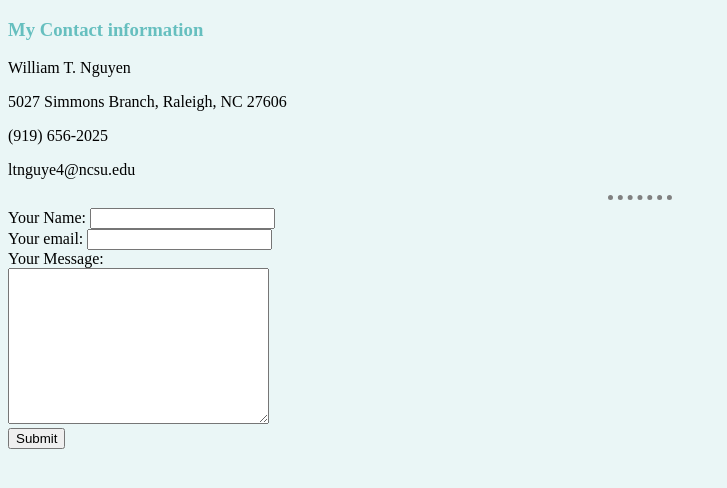
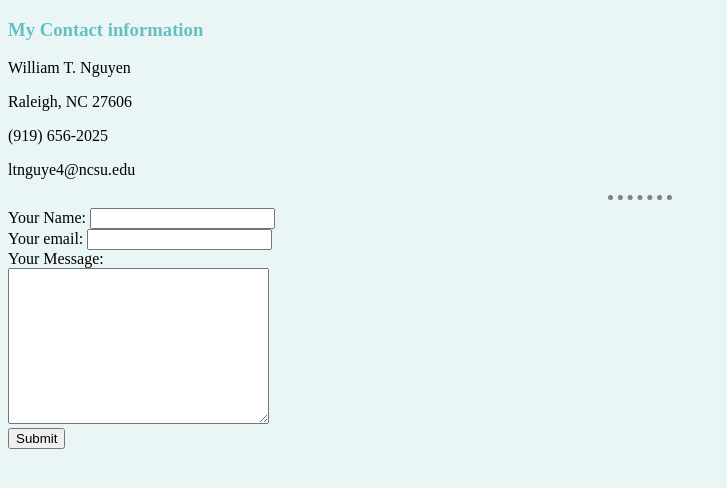
Before and after one commit to ltnguyen7/cv, a plain HTML site: page Contact.html in a window 1280 px wide. Shown: the whole page, without its empty margins (0-727 px from the left). Drawn offline with Linux system fonts and the light colour scheme.

Commit message:
update contact

```diff
--- a/Contact.html
+++ b/Contact.html
@@ -8,7 +8,7 @@
   <body>
     <h3>My Contact information</h3>
     <p>William T. Nguyen</p>
-    <p>5027 Simmons Branch, Raleigh, NC 27606</p>
+    <p>Raleigh, NC 27606</p>
     <p>(919) 656-2025</p>
     <p>ltnguye4@ncsu.edu</p>
     <hr>
```
